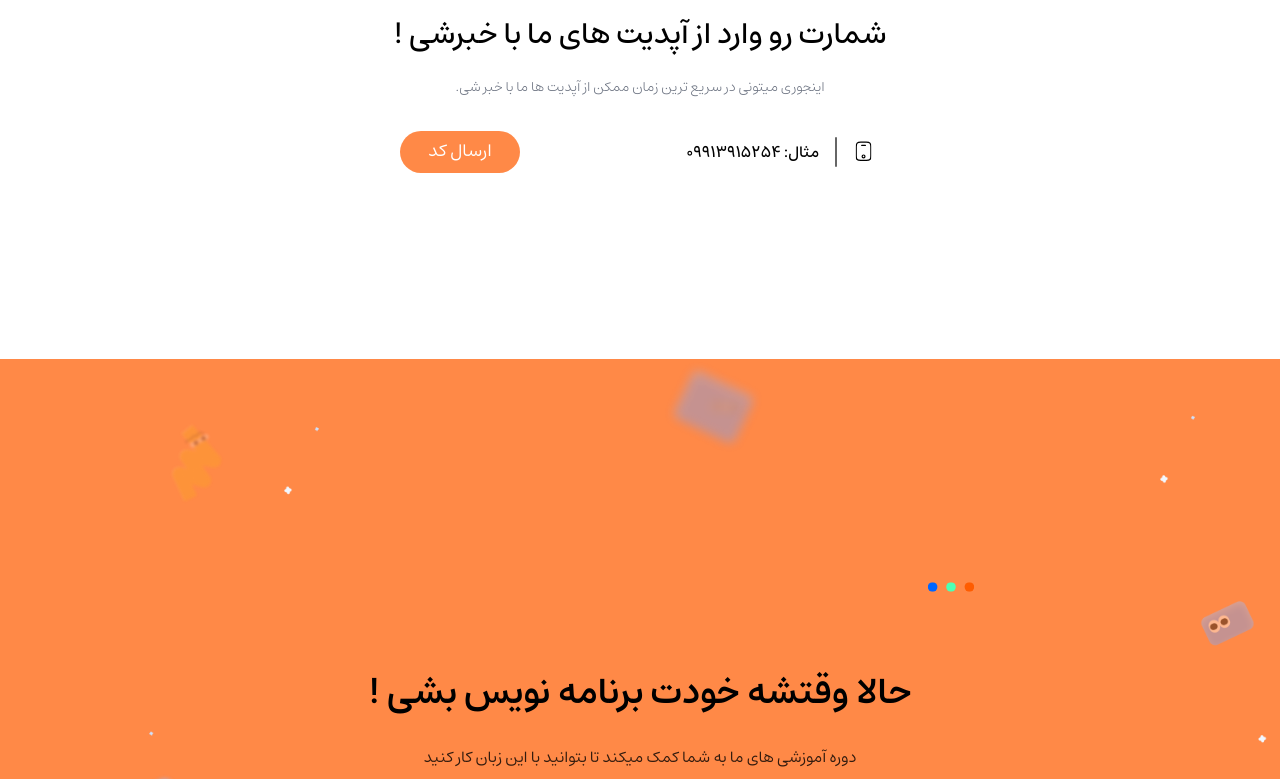
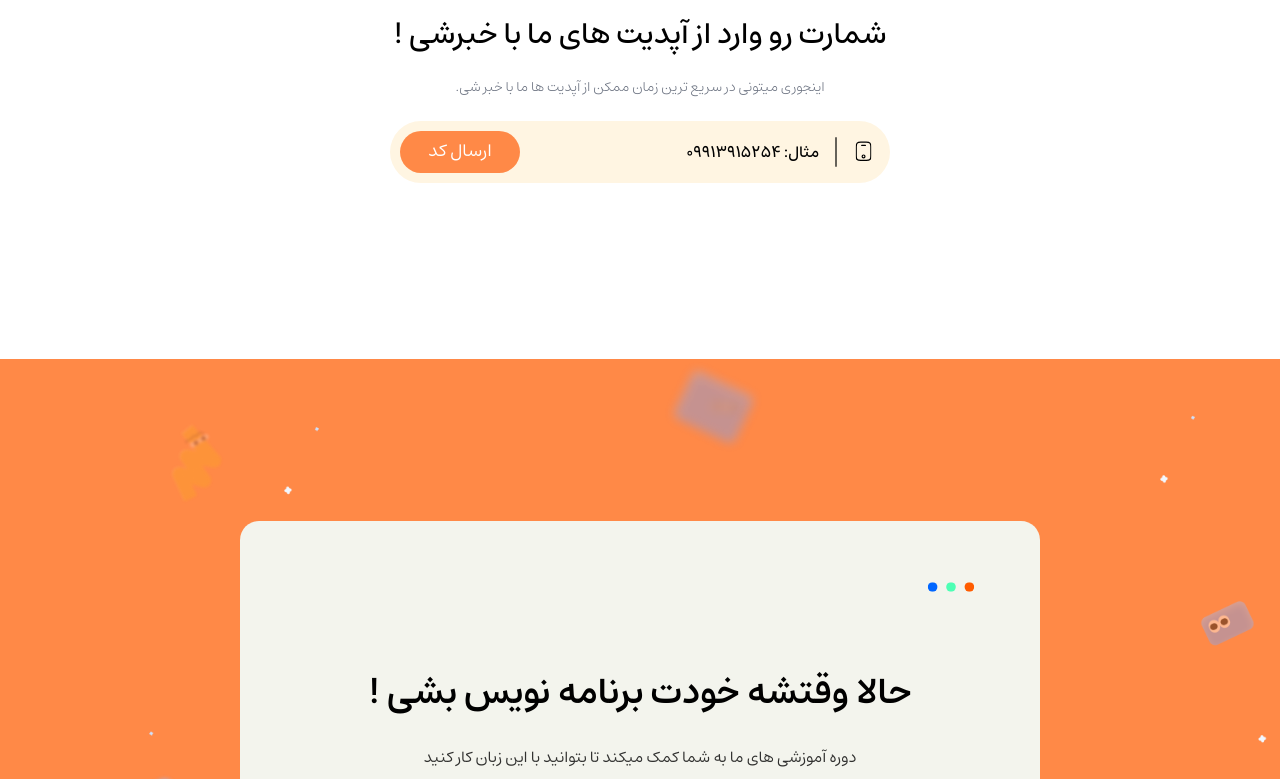
Before and after one commit to SalamLang/Salam-Website, a Next.js app: page / in a window 1280 px wide. Shown: the part 5040-5819 px from the top of the page. Built offline with nearby package versions, Linux system fonts and the light colour scheme.

Commit message:
feat : add custom color in tailwind config

```diff
--- a/jsconfig.json
+++ b/jsconfig.json
@@ -1,5 +1,6 @@
 {
   "compilerOptions": {
+    "jsx": "react",
     "baseUrl": ".",
     "paths": {
       "@/*": ["./src/*"]
--- a/package.json
+++ b/package.json
@@ -10,6 +10,7 @@
   },
   "dependencies": {
     "@svgr/webpack": "^8.1.0",
+    "class-variance-authority": "^0.7.0",
     "framer-motion": "^11.3.24",
     "next": "14.2.4",
     "react": "^18",
@@ -17,6 +18,7 @@
     "swiper": "^11.1.9"
   },
   "devDependencies": {
+    "@types/react": "^18.3.3",
     "eslint": "^8",
     "eslint-config-next": "14.2.4",
     "postcss": "^8",
--- a/tailwind.config.js
+++ b/tailwind.config.js
@@ -49,6 +49,17 @@ module.exports = {
         "bg-section-purple": "var(--bg-section-purple)",
         "bg-box-purple": "var(--bg-box-purple)",
         "bg-slider": "var(--bg-slider)",
+        "color-card": "#F3F4ED",
+        "light-primary": "rgba(217, 230, 255, 0.8)",
+        primary: "rgba(39, 110, 246, 1)",
+        "light-success": "rgba(0, 255, 194, 0.2)",
+        success: "rgba(8, 119, 92, 1)",
+        "light-warning": "rgba(248, 182, 14, 0.2)",
+        warning: "rgba(144, 95, 0, 1)",
+        "light-danger": "rgba(255, 215, 216, 0.8)",
+        danger: "rgba(126, 0, 0, 1)",
+        crimson: "rgba(205, 51, 69, 1)",
+        "light-orange": "rgba(255, 245, 226, 1)",
       },
       boxShadow: {
         my: "0px 0px 20px 8px #0000000d",
```
Also changed, not shown: 1 other file (tests, documents, lock files or other folders).
